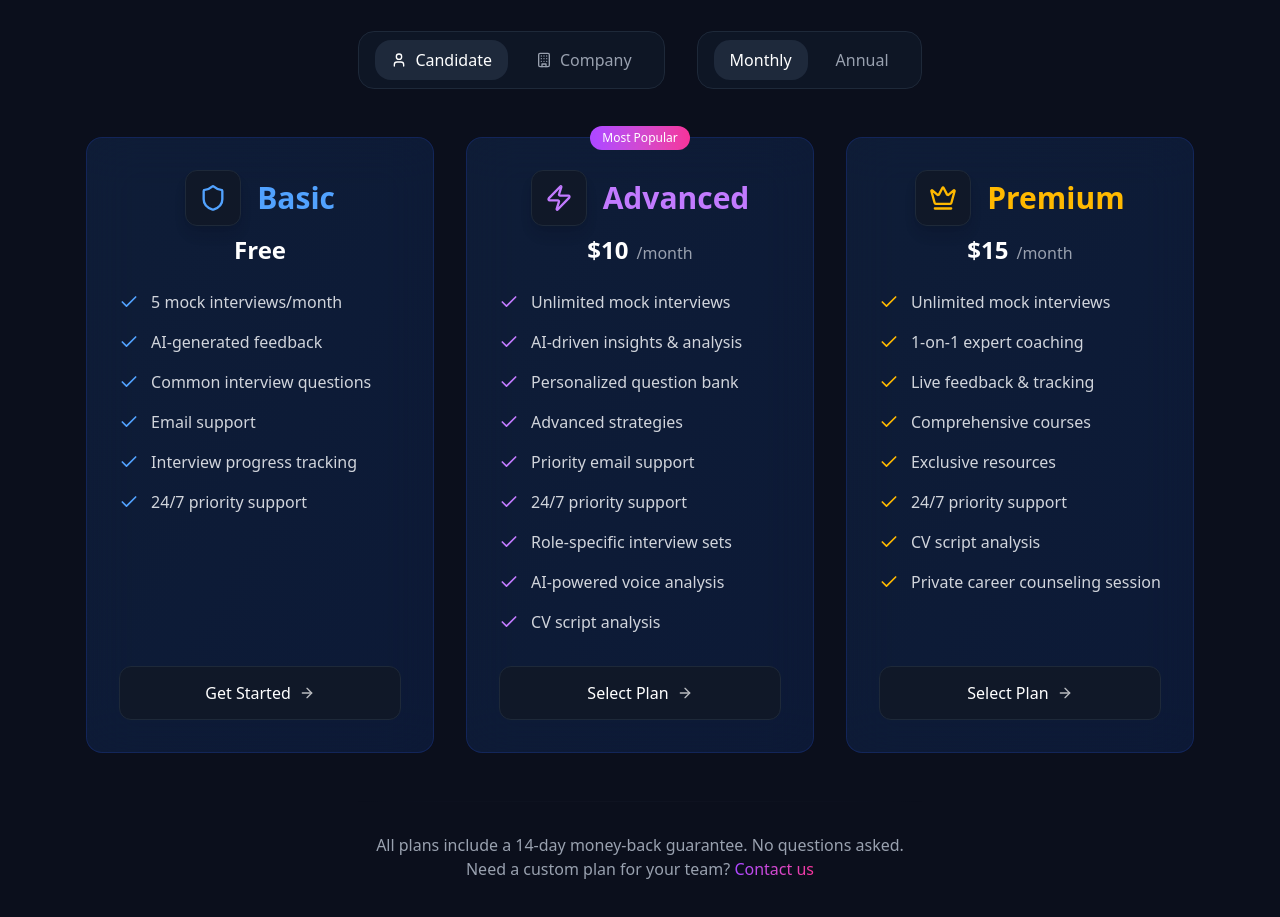
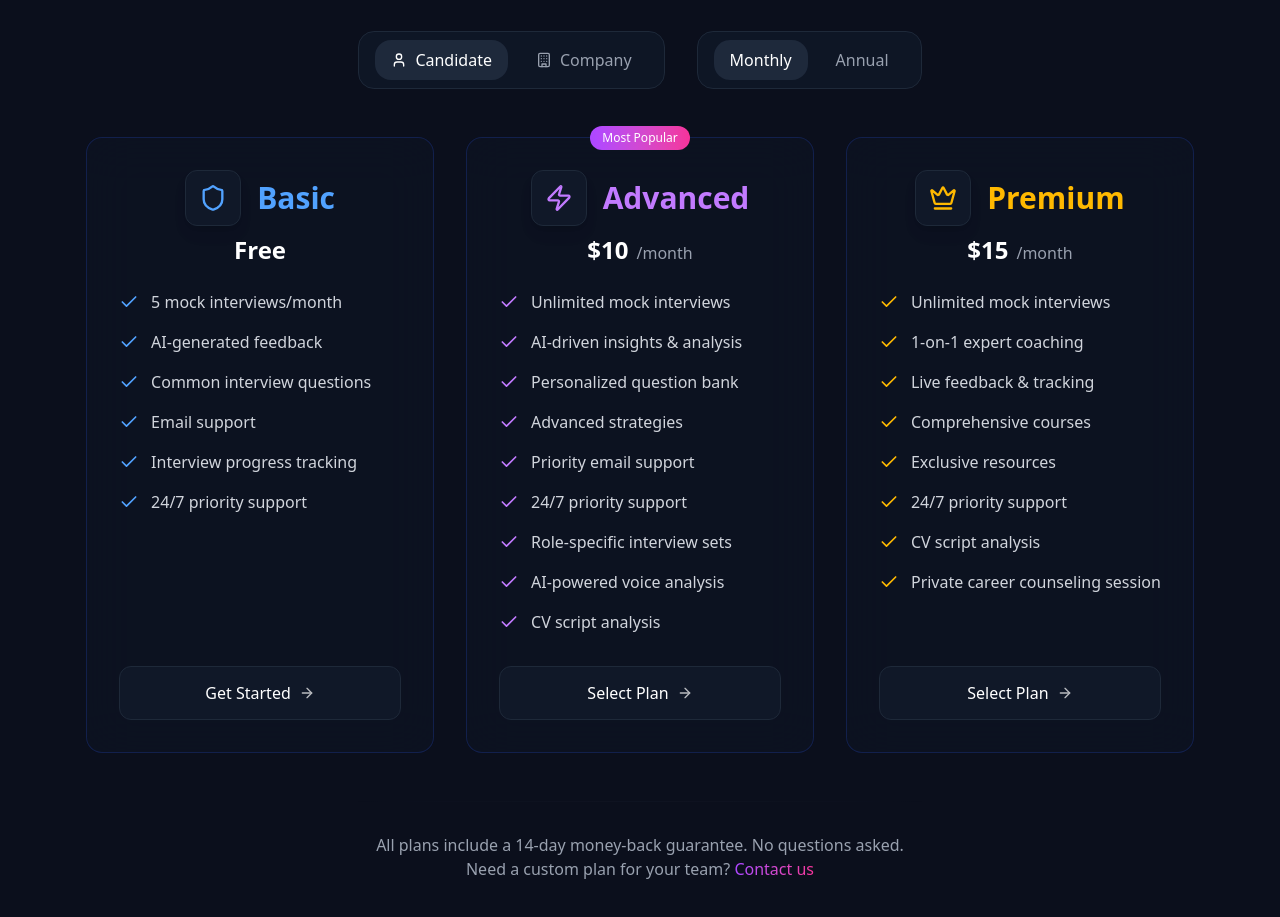
Before and after one commit to SethumR/Marketing-Page, a React (Vite) app: page / in a window 1280 px wide. Shown: the part 7480-8397 px from the top of the page. Built offline with nearby package versions, Linux system fonts and the light colour scheme.

Commit message:
Change the theme

```diff
--- a/src/Pages/Upgrade.jsx
+++ b/src/Pages/Upgrade.jsx
@@ -14,8 +14,8 @@ function Upgrade() {
       annual: "Free",
       icon: Shield,
       popular: false,
-      color: "from-blue-500/10 to-blue-600/10",
-      hoverColor: "hover:from-blue-500/10 hover:to-blue-600/10",
+      color: "#101827",
+      hoverColor: "#101827",
       iconColor: "text-blue-400",
       borderColor: "border-blue-900/40",
       features: [
@@ -33,8 +33,8 @@ function Upgrade() {
       annual: "$100",
       icon: Zap,
       popular: true,
-      color: "from-blue-500/10 to-blue-600/10",
-      hoverColor: "hover:from-blue-500/10 hover:to-blue-600/10",
+      color: "#101827",
+      iconColor: "text-blue-400",
       iconColor: "text-purple-400",
       borderColor: "border-blue-900/40",
       features: [
@@ -55,8 +55,8 @@ function Upgrade() {
       annual: "$150",
       icon: Crown,
       popular: false,
-      color: "from-blue-500/10 to-blue-600/10",
-      hoverColor: "hover:from-blue-500/10 hover:to-blue-600/10",
+      color: "#101827",
+      iconColor: "text-blue-400",
       iconColor: "text-amber-400",
       borderColor: "border-blue-900/40",
       features: [
```
